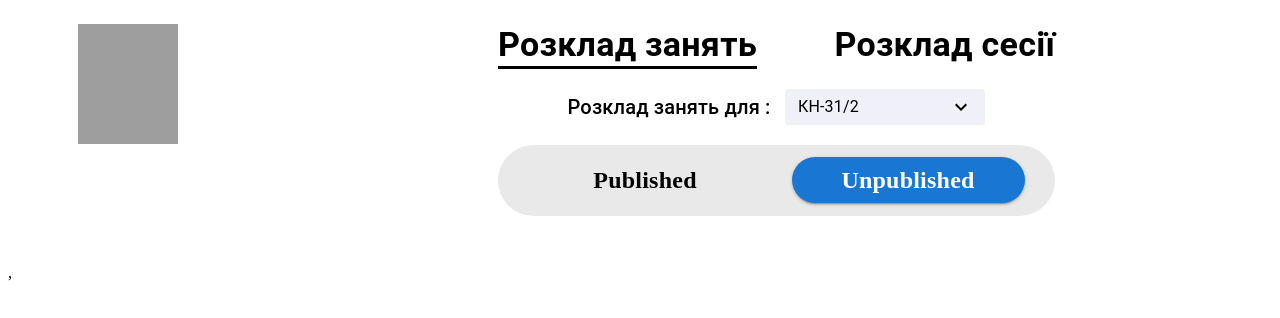
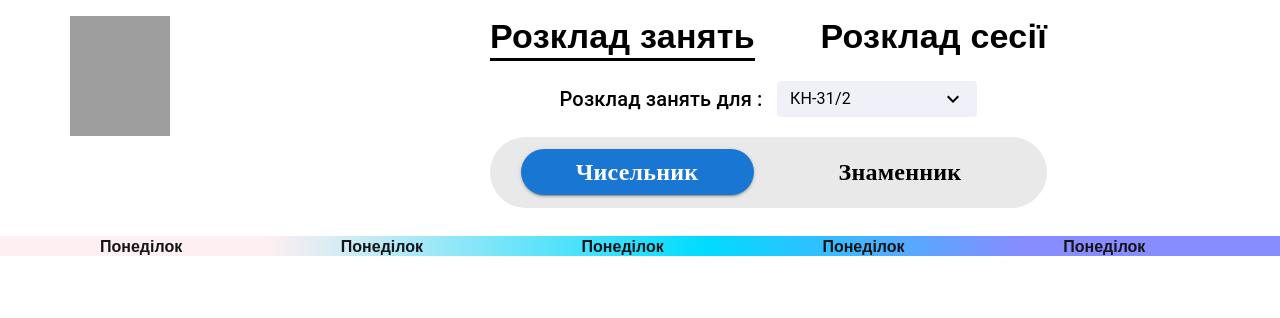
Before and after one commit to VyacheslavKolos/nltu-schedule-ReactTS, a React (Create React App) app: page / in a window 1280 px wide. Shown: the top 318 px of the page. Built offline with nearby package versions, Linux system fonts and the light colour scheme; grey boxes are pictures that could not be loaded.

Commit message:
underline

```diff
--- /dev/null
+++ b/src/App.css
@@ -0,0 +1,7 @@
+body{
+    margin: 0;
+    padding: 0;
+}
+*{
+    font-family: "Exo 2", sans-serif;
+}
--- a/src/App.tsx
+++ b/src/App.tsx
@@ -1,6 +1,11 @@
 import React from 'react';
+
+import './App.css';
+
 import {Route, Routes} from "react-router-dom";
 import {Header} from "./components";
+import Session from "./components/Session";
+import Schedule from "./components/Schedule";
 
 function App() {
   return (
@@ -9,8 +14,9 @@ function App() {
 
 
         <Routes>
-            {/*<Route path="/" element={<Home />} />*/}
-            {/*<Route path="about" element={<About />} />*/}
+            <Route path="/" element={<Schedule />} />
+            <Route path="/session" element={<Session />} />
+
         </Routes>
     </div>
   );
--- a/src/components/ActiveButton/ActiveButton.tsx
+++ b/src/components/ActiveButton/ActiveButton.tsx
@@ -1,16 +1,20 @@
 import React, {FC} from 'react';
 import {Typography} from "@mui/material";
 import Button from "@mui/material/Button";
+import {useAppSelector} from "../../hooks";
 
 interface IProps {
     (bool: boolean): void;
 }
 
 const ActiveButton: FC<{ changePublished: IProps, name: string }> = ({changePublished, name}) => {
+
+    const {isPublished} = useAppSelector(state => state.lessonReducer)
+
     return (
         <Button variant="contained"
 
-                onClick={() => changePublished(true)}
+                onClick={() => changePublished(isPublished ? true: false)}
                 sx={{
                     width: {lg:'233px',xs:'328px'},
                     height: '46px',
--- a/src/components/Header.tsx
+++ b/src/components/Header.tsx
@@ -10,7 +10,7 @@ const Header: FC = () => {
     const [isScheduleOrSessionSelected, setIsScheduleOrSessionSelected] = useState(true)
 
     return (
-        <Box p={'16px 70px 48px'} margin={'0 auto'}>
+        <Box p={'16px 70px 28px'} margin={'0 auto'}>
 
             <Stack direction={'row'}>
                 <img style={{width: '100px', height: '120px'}} src={nltuIcon} alt="nltuIcon"/>
@@ -31,7 +31,7 @@ const Header: FC = () => {
 
                     <Stack direction={'row'} gap={'15px'} justifyContent={'center'} alignItems={'center'}>
                         <Typography variant={'h6'} fontSize={'20px'}>
-                            Розклад занять для :
+                            Розклад занять  для :
                         </Typography>
                         <GroupChooser/>
                     </Stack>
--- a/src/components/NavigationBar/NavigationBar.tsx
+++ b/src/components/NavigationBar/NavigationBar.tsx
@@ -37,16 +37,16 @@ const NavigationBar = () => {
                     }}>
 
                         <Box>
-                            {isPublished ? <ActiveButton changePublished={changePublished} name={'Published'}/> :
-                                <InActiveButton changePublished={changePublished} status={true} name={'Published'}/>
+                            {isPublished ? <ActiveButton changePublished={changePublished} name={'Чисельник'}/> :
+                                <InActiveButton changePublished={changePublished} status={true} name={'Чисельник'}/>
                             }
                         </Box>
 
                         <Box>
                             {isPublished ?
                                 <InActiveButton changePublished={changePublished} status={false}
-                                                name={'Unpublished'}/> :
-                                <ActiveButton changePublished={changePublished} name={'Unpublished'}/>
+                                                name={'Знаменник'}/> :
+                                <ActiveButton changePublished={changePublished} name={'Знаменник'}/>
                             }
                         </Box>
 
--- /dev/null
+++ b/src/components/Schedule.tsx
@@ -0,0 +1,18 @@
+import React from 'react';
+import {Box} from "@mui/material";
+import ScheduleGrid from "./ScheduleGrid/ScheduleGrid";
+
+const Schedule = () => {
+    return (
+        <Box sx={{
+            background: 'linear-gradient(90deg, rgba(253,239,242,1) 21%, rgba(0,220,255,1) 55%, rgba(135,140,255,1) 80%)'
+        }}>
+            <Box pt={'2px'}>
+                <ScheduleGrid/>
+            </Box>
+
+        </Box>
+    );
+};
+
+export default Schedule;
--- /dev/null
+++ b/src/components/ScheduleGrid/ScheduleGrid.tsx
@@ -0,0 +1,116 @@
+// import * as React from 'react';
+// import {styled} from '@mui/material/styles';
+// import Box from '@mui/material/Box';
+// import Paper from '@mui/material/Paper';
+// import Grid from '@mui/material/Grid';
+// import {Stack, Typography} from "@mui/material";
+//
+// const Item = styled(Paper)(({theme}) => ({
+//     backgroundColor: theme.palette.mode === 'dark' ? '#1A2027' : '#fff',
+//     ...theme.typography.body2,
+//     padding: theme.spacing(3),
+//     textAlign: 'center',
+//     color: theme.palette.text.secondary,
+//     width: '80%'
+// }));
+//
+// function FormRow() {
+//     return (
+//         <React.Fragment>
+//             <Stack flexDirection={'column'} width={'100%'} pb={'30px'}>
+//                 8:30
+//                 ------
+//                 <Stack flexDirection={'row'}>
+//
+//                     <Grid item xs={2.4}>
+//                         <Item>Item1</Item>
+//                     </Grid>
+//                     <Grid item xs={2.4}>
+//                         <Item>Item2</Item>
+//                     </Grid>
+//                     <Grid item xs={2.4}>
+//                         <Item>Item</Item>
+//                     </Grid>
+//                     <Grid item xs={2.4}>
+//                         <Item>Item</Item>
+//                     </Grid>
+//                     <Grid item xs={2.4}>
+//                         <Item>Item</Item>
+//                     </Grid></Stack>
+//
+//             </Stack>
+//         </React.Fragment>
+//     );
+// }
+//
+// const ScheduleGrid = () => {
+//     return (
+//         <Box p={'48px 20px 7rem 50px'} m={'36px 24px 64px'} sx={{
+//             borderRadius: '40px',
+//             bgcolor: 'rgba(255, 255, 255, 0.5)',
+//             boxShadow: 'rgb(0 0 0 / 5%) 0px 4px 12px',
+//             flexGrow: 1
+//         }}>
+//             <Grid container spacing={1}>
+//
+//                 <Grid container item spacing={6}>
+//                    <Stack flexDirection={'row'} gap={'230px'}>
+//                        <Typography>Понеділок</Typography>
+//                        <Typography>Понеділок</Typography>
+//                        <Typography>Понеділок</Typography>
+//                        <Typography>Понеділок</Typography>
+//                        <Typography>Понеділок</Typography>
+//                    </Stack>
+//                 </Grid>
+//
+//                 <Grid container item spacing={3}>
+//                     <FormRow/>
+//                 </Grid>
+//
+//
+//
+//                 <Grid container item spacing={3}>
+//                     <FormRow/>
+//                 </Grid>
+//
+//
+//                 <Grid container item spacing={3}>
+//                     <FormRow/>
+//                 </Grid>
+//
+//
+//                 <Grid container item spacing={3}>
+//                     <FormRow/>
+//                 </Grid>
+//
+//
+//                 <Grid container item spacing={3}>
+//                     <FormRow/>
+//                 </Grid>
+//
+//             </Grid>
+//         </Box>
+//     );
+// }
+//
+//
+// export default ScheduleGrid;
+
+
+import React from 'react';
+import {Box} from "@mui/material";
+
+const ScheduleGrid = () => {
+    return (
+        <Box display={'grid'}
+             sx={{pl: '100px', position: 'relative', gridTemplateColumns: 'repeat(5, 1fr)', gap: '10px 1.5rem'}}>
+            <Box sx={{fontWeight:'600', fontSize:'16px', color:'rgb(20, 21, 24)', zIndex:'2', boxSizing:'inherit'}}>Понеділок</Box>
+            <Box sx={{fontWeight:'600', fontSize:'16px', color:'rgb(20, 21, 24)', zIndex:'2', boxSizing:'inherit'}}>Понеділок</Box>
+            <Box sx={{fontWeight:'600', fontSize:'16px', color:'rgb(20, 21, 24)', zIndex:'2', boxSizing:'inherit'}}>Понеділок</Box>
+            <Box sx={{fontWeight:'600', fontSize:'16px', color:'rgb(20, 21, 24)', zIndex:'2', boxSizing:'inherit'}}>Понеділок</Box>
+            <Box sx={{fontWeight:'600', fontSize:'16px', color:'rgb(20, 21, 24)', zIndex:'2', boxSizing:'inherit'}}>Понеділок</Box>
+        </Box>
+    );
+};
+
+export default ScheduleGrid;
--- /dev/null
+++ b/src/components/Session.tsx
@@ -0,0 +1,12 @@
+import React from 'react';
+import {Box, Stack, Typography} from "@mui/material";
+
+const Session = () => {
+    return (
+        <Stack alignItems={'center'}>
+            <Typography variant={'h4'} fontWeight={'bold'}>Люде, сесія не скоро, схаменіться : )</Typography>
+        </Stack>
+    );
+};
+
+export default Session;
--- a/src/components/index.ts
+++ b/src/components/index.ts
@@ -3,3 +3,6 @@ export * from './GroupChooser';
 export * from './ActiveButton/ActiveButton';
 export * from './NavigationBar/NavigationBar';
 export * from './InActiveButton/InActiveButton';
+export * from './Session';
+export * from './Schedule';
+export * from './ScheduleGrid/ScheduleGrid';
--- a/src/index.tsx
+++ b/src/index.tsx
@@ -18,6 +18,6 @@ root.render(
             <BrowserRouter>
                 <App/>
             </BrowserRouter>
-        </Provider>,
+        </Provider>
     </React.StrictMode>
 );
--- a/src/store/slices/lessons.slice.ts
+++ b/src/store/slices/lessons.slice.ts
@@ -9,7 +9,7 @@ interface ILessonsState {
 }
 
 const initialState: ILessonsState = {
-    isPublished: false,
+    isPublished: true,
     errors: []
 }
 
```
Also changed, not shown: src/data/lessonsSchedule/lessonsSchedule.ts (added, +63 -0 lines).
